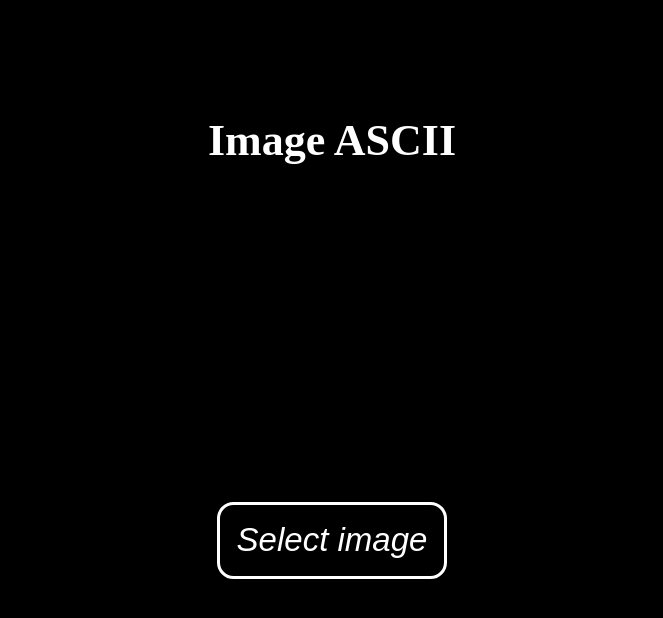
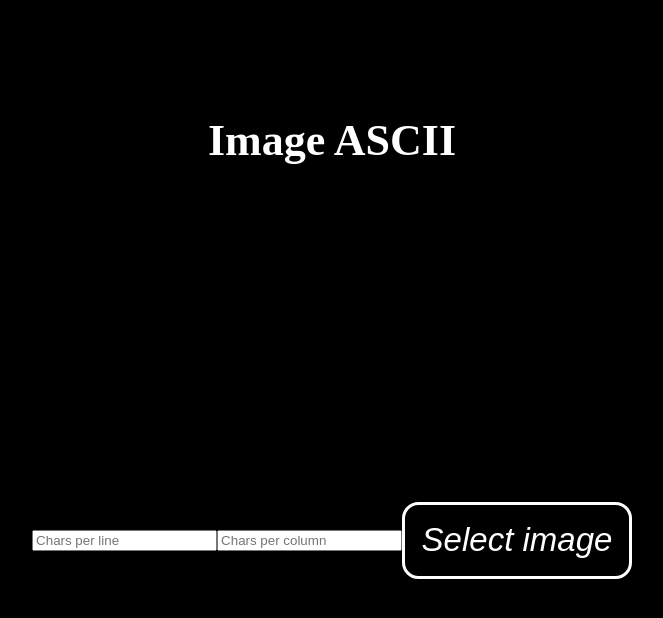
Before and after one commit to Im-Rises/image-ascii-art-website, a React (Create React App) app: page / in a window 1280 px wide. Shown: the top 618 px of the page, without its empty margins (308-971 px from the left). Built offline with nearby package versions, Linux system fonts and the light colour scheme.

Commit message:
Implementing manual resolution selection

```diff
--- a/src/components/ImageAsciiPanel.tsx
+++ b/src/components/ImageAsciiPanel.tsx
@@ -7,7 +7,7 @@ import {AUTHOR, GITHUB_URL} from '../constants/pixel-ascii';
 
 const ImageAsciiPanel = () => {
 	// Define the ascii art chars per line
-	const charsPerLine = 200;
+	const [charsPerLine, setCharsPerLine] = useState(200);
 	const [charsPerColumn, setCharsPerColumn] = useState(0);
 	const [image, setImage] = useState<HTMLImageElement>();
 	const [isImageReady, setIsImageReady] = useState(false);
@@ -107,6 +107,12 @@ const ImageAsciiPanel = () => {
 					<>
 						<h1 className={'app-title'}>Image ASCII</h1>
 						<div className={'image-input-container'}>
+							<input type={'number'} placeholder={'Chars per line'} onChange={e => {
+								setCharsPerLine(parseInt(e.target.value, 10));
+							}}/>
+							<input type={'number'} placeholder={'Chars per column'} onChange={e => {
+								setCharsPerColumn(parseInt(e.target.value, 10));
+							}}/>
 							<input ref={inputRef} style={{display: 'none'}} type='file' accept='image/*'
 								onChange={handleImageChange}/>
 							<button className={'image-input-button'} onClick={() => {
```
